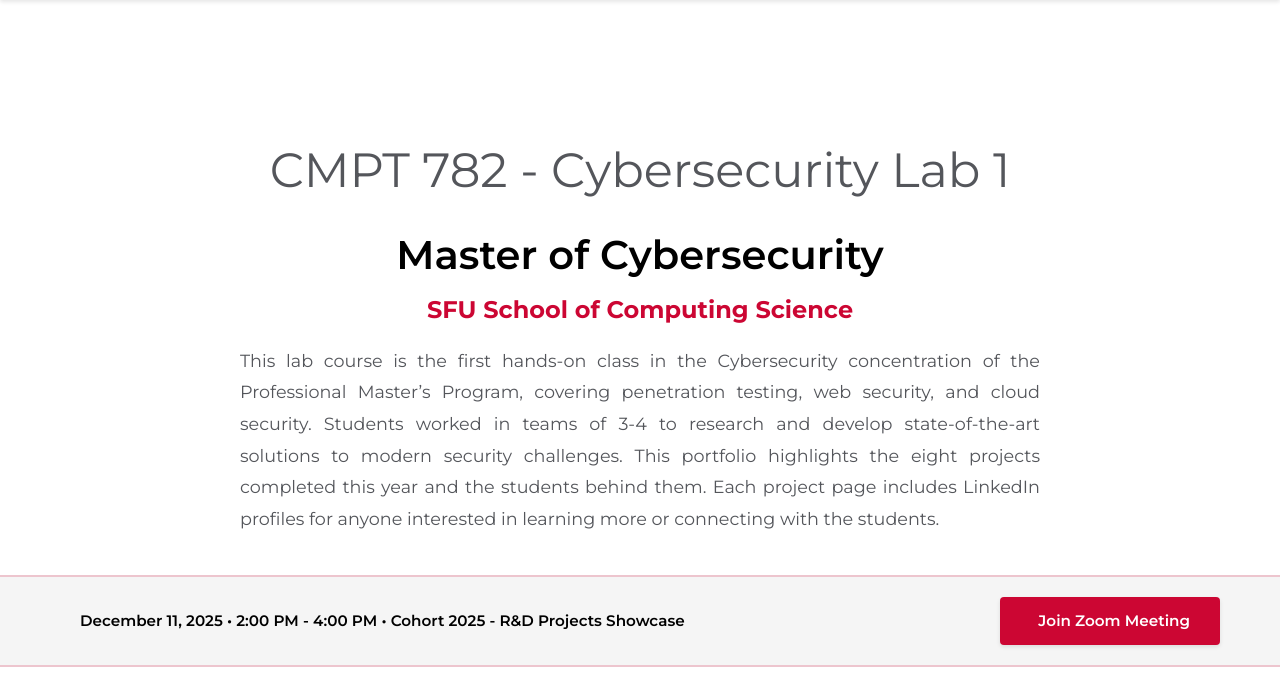
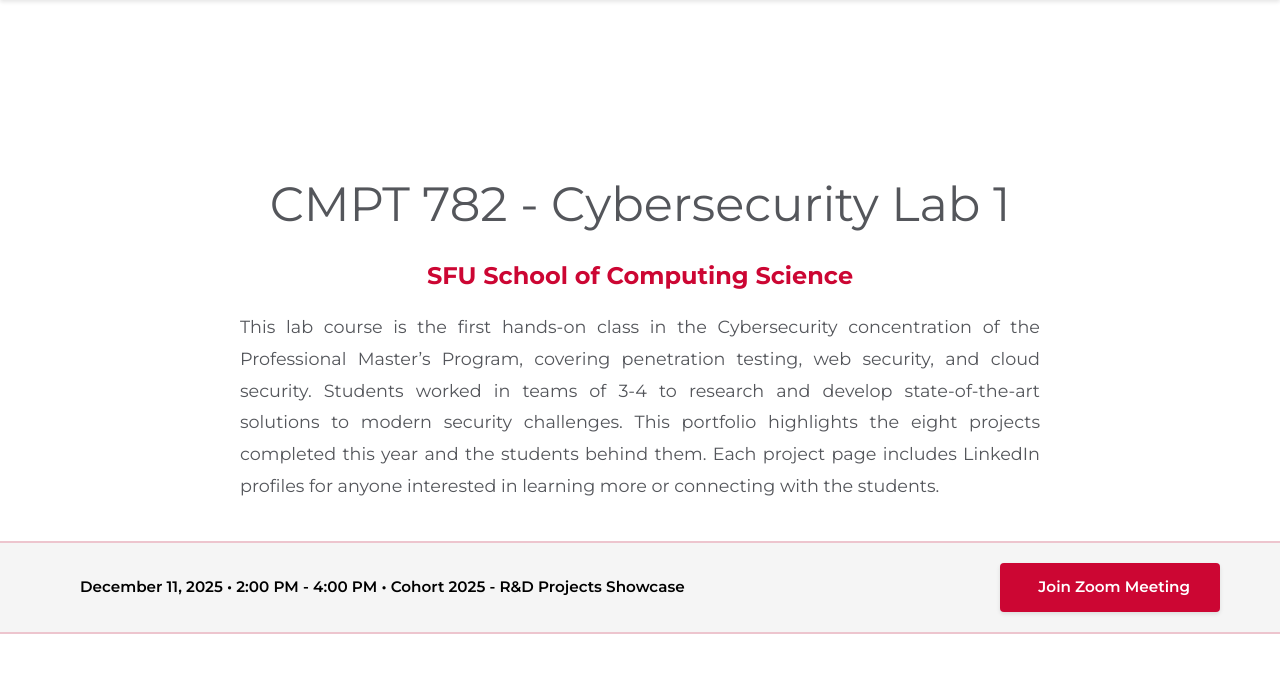
Before and after one commit to CMPT782Lab/researchprojects, a plain HTML site: page docs/index.html in a window 1280 px wide. Shown: the part 108-800 px from the top of the page. Drawn offline with Linux system fonts and the light colour scheme.

Commit message:
update style

```diff
--- a/docs/index.html
+++ b/docs/index.html
@@ -30,7 +30,6 @@
     <section id="home" class="hero" >
         <div class="hero-content" >
             <p class="hero-subtitle">CMPT 782 - Cybersecurity Lab 1</p>
-             <h4 class="hero-title-secondary">Master of Cybersecurity</h4>
             <h1 class="hero-title">SFU School of Computing Science </h1>
 
 
```
